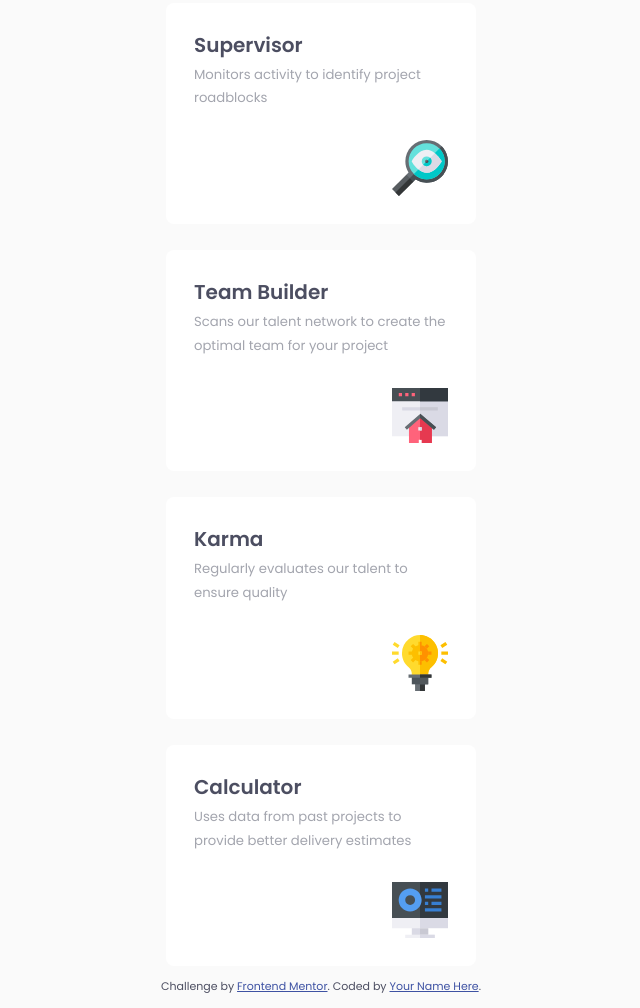
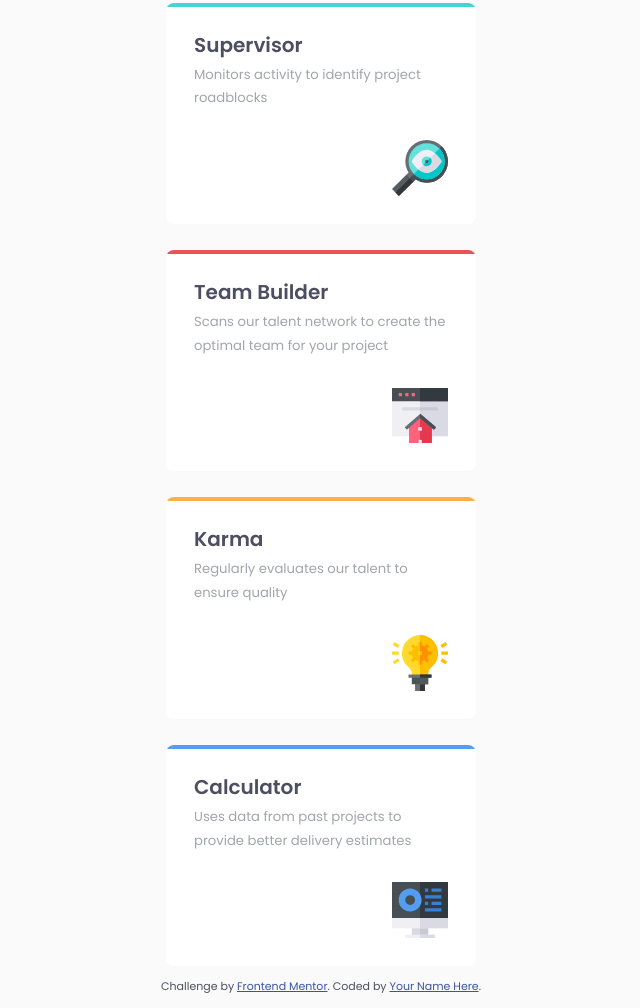
Before and after one commit to JulioCinquina/fem-four-card-feature-section, a plain HTML site: page index.html in a window 1280 px wide. Shown: the part 319-1327 px from the top of the page, without its empty margins (319-959 px from the left). Drawn offline with Linux system fonts and the light colour scheme.

Commit message:
Style colored top edge of cards

```diff
--- a/index.html
+++ b/index.html
@@ -37,7 +37,7 @@
       </div>
 
       <div class="card-grid">
-        <section class="card">
+        <section class="card card--cyan">
           <h2 class="card__title">Supervisor</h2>
           <p class="card__paragraph">
             Monitors activity to identify project roadblocks
@@ -45,7 +45,7 @@
           <img class="card__image" src="./images/icon-supervisor.svg" alt="" />
         </section>
 
-        <section class="card">
+        <section class="card card--red">
           <h2 class="card__title">Team Builder</h2>
           <p class="card__paragraph">
             Scans our talent network to create the optimal team for your project
@@ -57,7 +57,7 @@
           />
         </section>
 
-        <section class="card">
+        <section class="card card--orange">
           <h2 class="card__title">Karma</h2>
           <p class="card__paragraph">
             Regularly evaluates our talent to ensure quality
@@ -65,7 +65,7 @@
           <img class="card__image" src="./images/icon-karma.svg" alt="" />
         </section>
 
-        <section class="card">
+        <section class="card card--blue">
           <h2 class="card__title">Calculator</h2>
           <p class="card__paragraph">
             Uses data from past projects to provide better delivery estimates
--- a/style.css
+++ b/style.css
@@ -83,10 +83,41 @@ main {
   padding-inline: 28px;
   border-radius: 8px;
 
+  position: relative;
+  overflow: hidden;
+
   background-color: var(--color-card-background);
 
   display: flex;
   flex-direction: column;
+}
+
+.card--cyan::before,
+.card--red::before,
+.card--orange::before,
+.card--blue::before {
+  content: "";
+  position: absolute;
+  top: 0;
+  left: 0;
+  width: 100%;
+  height: 4px;
+}
+
+.card--cyan::before {
+  background-color: var(--cyan);
+}
+
+.card--red::before {
+  background-color: var(--red);
+}
+
+.card--orange::before {
+  background-color: var(--orange);
+}
+
+.card--blue::before {
+  background-color: var(--blue);
 }
 
 .card__title {
```
